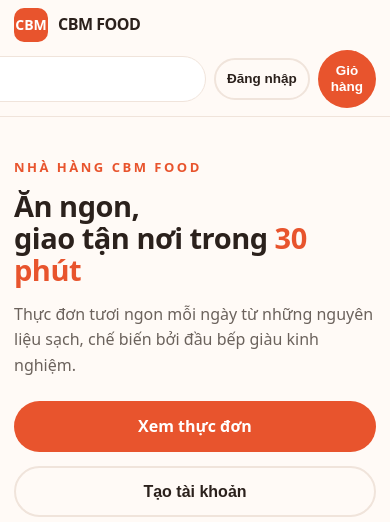
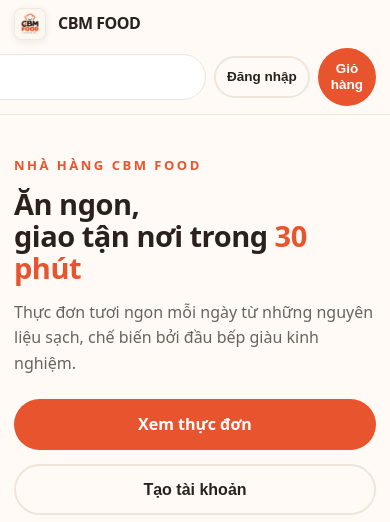
Before and after one commit to 1508qt-coder/food-cbm, a website built with Vite: page index.html in a window 390 px wide. Shown: the top 522 px of the page. Built offline with nearby package versions, Linux system fonts and the light colour scheme.

Commit message:
feat: thay the logo CBM FOOD moi tren toan bo website

```diff
--- a/index.html
+++ b/index.html
@@ -2,7 +2,7 @@
 <html lang="vi">
   <head>
     <meta charset="UTF-8" />
-    <link rel="icon" type="image/svg+xml" href="/favicon.svg" />
+    <link rel="icon" type="image/png" href="/logo.png" />
     <meta name="viewport" content="width=device-width, initial-scale=1.0" />
     <meta name="description" content="CBM FOOD - Đồ ăn ngon, giao nhanh trong 30 phút." />
     <title>CBM FOOD - Đồ Ăn Ngon Mỗi Ngày</title>
--- a/src/main.js
+++ b/src/main.js
@@ -24,7 +24,7 @@ const shell = () => `
   <div class="container header-inner">
 
     <a href="#home" class="brand">
-      <span class="brand-mark">CBM</span>
+      <img src="/logo.png" alt="CBM FOOD" class="brand-logo" />
       <span class="brand-name">CBM FOOD</span>
     </a>
 
@@ -216,7 +216,7 @@ const shell = () => `
   <div class="container footer-grid">
     <div class="footer-brand">
       <a href="#home" class="brand">
-        <span class="brand-mark">CBM</span>
+        <img src="/logo.png" alt="CBM FOOD" class="brand-logo" />
         <span class="brand-name">CBM FOOD</span>
       </a>
       <p>Ăn ngon, giao nhanh mỗi ngày. Cùng CBM để bạn tin tưởng lựa chọn.</p>
--- a/src/style.css
+++ b/src/style.css
@@ -184,7 +184,26 @@ svg {
 .brand {
   display: inline-flex;
   align-items: center;
-  gap: 10px;
+  gap: 12px;
+  text-decoration: none;
+}
+
+.brand-logo {
+  width: 44px;
+  height: 44px;
+  border-radius: 12px;
+  object-fit: cover;
+  display: block;
+  background: #fdf9f0;
+  box-shadow: 0 2px 8px rgba(0, 0, 0, 0.08);
+  border: 1px solid rgba(0, 0, 0, 0.06);
+  transition: transform 0.2s ease, box-shadow 0.2s ease;
+  flex-shrink: 0;
+}
+
+.brand:hover .brand-logo {
+  transform: scale(1.05);
+  box-shadow: 0 4px 12px rgba(232, 84, 45, 0.2);
 }
 
 .brand-mark {
@@ -2046,11 +2065,14 @@ body.modal-open {
 
   /* Header dính chiếm 26% màn hình điện thoại nếu giữ độ cao cũ,
      nên thu gọn lại cho vừa chừa chỗ xem món ăn. */
+  .brand-mark,
+  .brand-logo {
+    width: 34px;
+    height: 34px;
+    border-radius: 10px;
+  }
   .brand-mark {
-    width: 32px;
-    height: 32px;
     font-size: 13px;
-    border-radius: 10px;
   }
 
   .brand-name {
@@ -2308,9 +2330,13 @@ body.modal-open {
     font-size: 16px;
   }
 
+  .brand-mark,
+  .brand-logo {
+    width: 32px;
+    height: 32px;
+    border-radius: 8px;
+  }
   .brand-mark {
-    width: 34px;
-    height: 34px;
     font-size: 14px;
   }
 
```
Also changed, not shown: admin.html (+3 -3 lines), src/admin.css (+19 -1 lines), public/logo.png (added).
